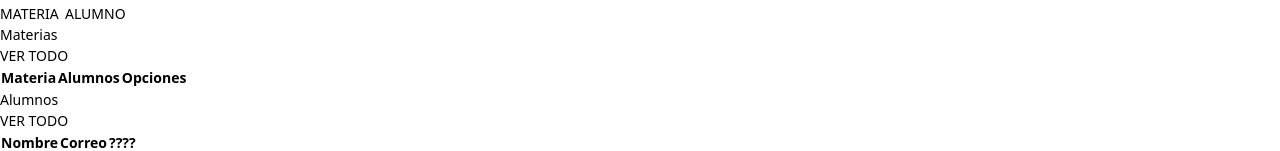
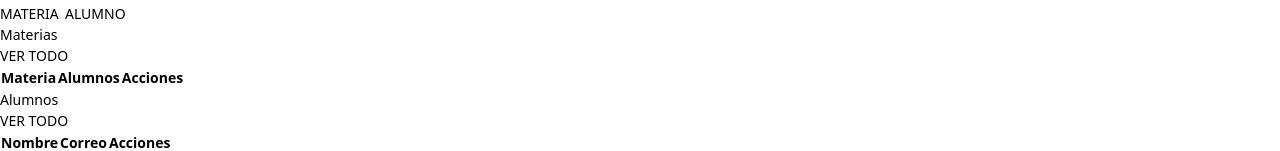
Before and after one commit to Miguel-CaAr/school-platform, a Vue app: page /dashboard in a window 1280 px wide. Shown: the part 8088-8239 px from the top of the page. Built offline with nearby package versions, Linux system fonts and the light colour scheme.

Commit message:
cambio de nombre a un th

```diff
--- a/src/modules/teachers/components/MateriasRegistradas.vue
+++ b/src/modules/teachers/components/MateriasRegistradas.vue
@@ -59,7 +59,7 @@ const abrirModal = (course, esVer) => {
               <th
                 class="px-4 bg-gray-100 text-gray-500 align-middle border border-solid border-gray-200 py-3 text-xs uppercase border-l-0 border-r-0 whitespace-nowrap font-semibold text-left"
               >
-                Opciones
+                Acciones
               </th>
             </tr>
           </thead>
--- a/src/modules/teachers/components/StudentsRegistered.vue
+++ b/src/modules/teachers/components/StudentsRegistered.vue
@@ -59,7 +59,7 @@ const openModal = (students, isSee) => {
               <th
                 class="px-4 bg-gray-100 text-gray-500 align-middle border border-solid border-gray-200 py-3 text-xs uppercase border-l-0 border-r-0 whitespace-nowrap font-semibold text-left"
               >
-                ????
+                Acciones
               </th>
             </tr>
           </thead>
@@ -79,7 +79,7 @@ const openModal = (students, isSee) => {
                 {{ student.email }}
               </th>
               <!-- BOTONES DE OPCIONES -->
-              <!-- <td
+              <td
                 class="border-t-0 px-4 align-middle border-l-0 border-r-0 text-xs whitespace-nowrap p-4 space-x-1"
               >
                 <NButton
@@ -89,7 +89,7 @@ const openModal = (students, isSee) => {
                   type="success"
                   >Ver</NButton
                 >
-              </td> -->
+              </td>
             </tr>
           </tbody>
         </table>
```
